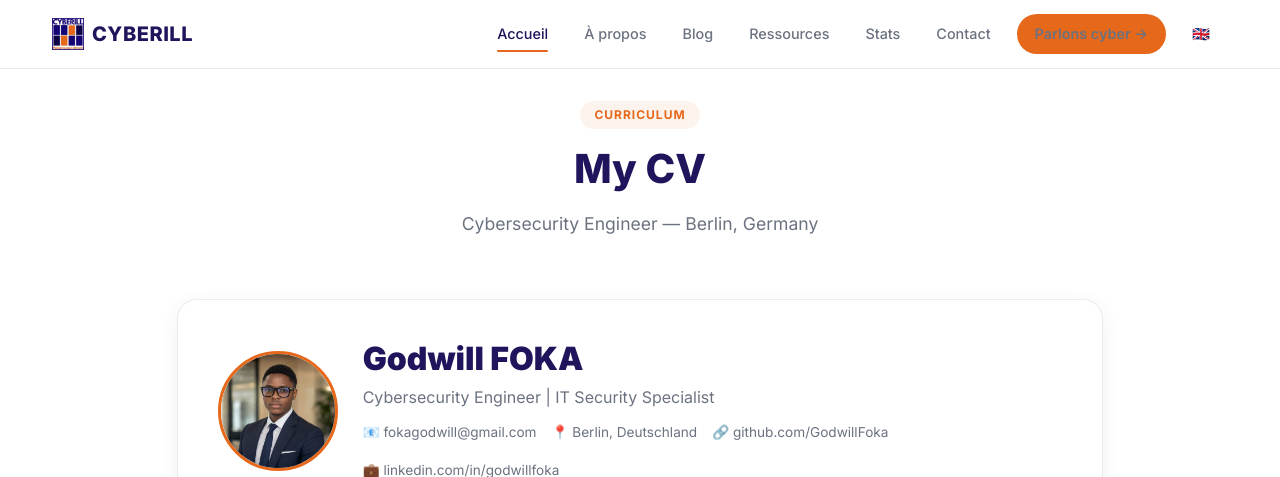
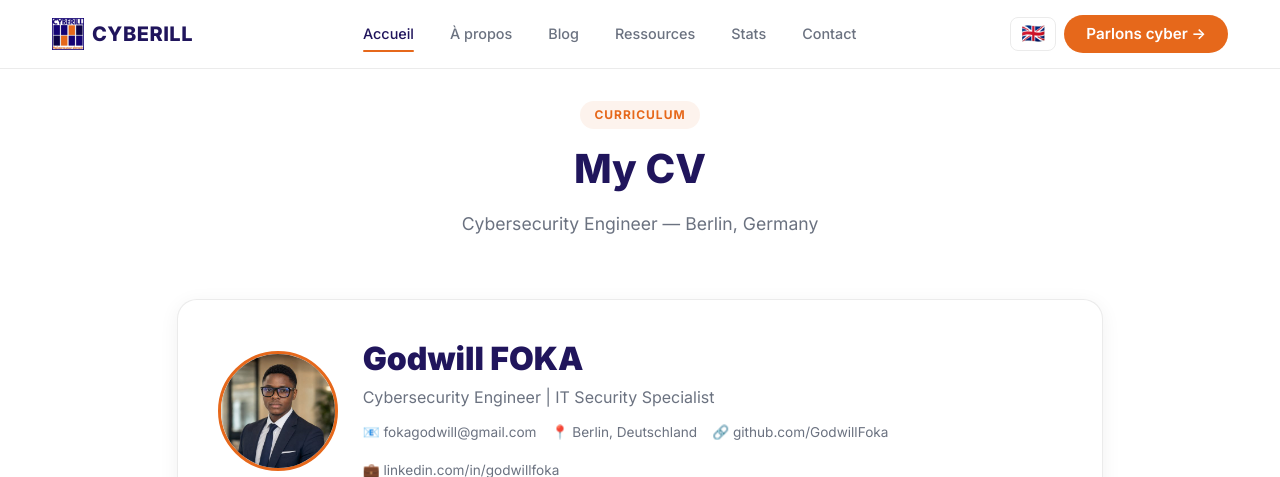
Before and after one commit to GodwillFoka/cyberill, a Django app: page /en/cv/ in a window 1280 px wide. Shown: the top 477 px of the page. Run offline with Django 5.2, Linux system fonts and the light colour scheme.

Commit message:
Langue par défaut EN + drapeaux seuls + navbar centrée
- Default language: English (au lieu de Français)
- Root / redirige vers /en/
- Sélecteur de langue : flags uniquement 🇬🇧🇫🇷🇩🇪
- Navbar : liens centrés (mx-auto), CTA + flags à droite
- CSS : .lang-dropdown, .lang-flag-item
- Context processor : ordre EN/FR/DE

```diff
--- a/config/settings.py
+++ b/config/settings.py
@@ -70,10 +70,10 @@ AUTH_PASSWORD_VALIDATORS = [
     {'NAME': 'django.contrib.auth.password_validation.NumericPasswordValidator'},
 ]
 
-LANGUAGE_CODE = 'fr'
+LANGUAGE_CODE = 'en'
 LANGUAGES = [
+    ('en', 'English'),
     ('fr', 'Français'),
-    ('en', 'English'),
     ('de', 'Deutsch'),
 ]
 LOCALE_PATHS = [BASE_DIR / 'locale']
--- a/core/context_processors.py
+++ b/core/context_processors.py
@@ -6,8 +6,8 @@ def site_language(request):
     return {
         'lang': lang,
         'LANGUAGES': [
+            ('en', 'English'),
             ('fr', 'Français'),
-            ('en', 'English'),
             ('de', 'Deutsch'),
         ],
         'current_path': request.path,
--- a/static/css/style.css
+++ b/static/css/style.css
@@ -107,6 +107,43 @@ body {
 }
 
 .nav-cta-btn::after { display: none !important; }
+
+/* Language dropdown — flags only */
+.lang-dropdown {
+    background: transparent;
+    border: 1px solid var(--border);
+    border-radius: 8px;
+    padding: 6px 10px;
+    font-size: 1.2rem;
+    line-height: 1;
+    cursor: pointer;
+    transition: all 0.2s;
+}
+
+.lang-dropdown:hover {
+    border-color: var(--accent);
+    background: rgba(230, 104, 27, 0.05);
+}
+
+.lang-dropdown::after { display: none !important; }
+
+.lang-flag-item {
+    font-size: 1.5rem !important;
+    text-align: center;
+    padding: 6px 12px !important;
+}
+
+.lang-flag-item.active {
+    background: rgba(230, 104, 27, 0.1) !important;
+}
+
+.dropdown-menu {
+    min-width: 50px !important;
+    border-radius: var(--radius);
+    box-shadow: var(--shadow);
+    border: 1px solid var(--border);
+    padding: 4px;
+}
 
 /* ===== Hero Section ===== */
 .hero {
--- a/templates/base.html
+++ b/templates/base.html
@@ -26,30 +26,32 @@
                 <span class="navbar-toggler-icon"></span>
             </button>
             <div class="collapse navbar-collapse" id="navMenu">
-                <ul class="navbar-nav ms-auto align-items-center">
+                <ul class="navbar-nav mx-auto align-items-center">
                     <li class="nav-item"><a class="nav-link" href="{% url 'home' %}">{% trans "Accueil" %}</a></li>
                     <li class="nav-item"><a class="nav-link" href="{% url 'about' %}">{% trans "À propos" %}</a></li>
                     <li class="nav-item"><a class="nav-link" href="{% url 'blog_list' %}">{% trans "Blog" %}</a></li>
                     <li class="nav-item"><a class="nav-link" href="{% url 'ressources' %}">{% trans "Ressources" %}</a></li>
                     <li class="nav-item"><a class="nav-link" href="{% url 'stats' %}">{% trans "Stats" %}</a></li>
                     <li class="nav-item"><a class="nav-link" href="{% url 'contact' %}">{% trans "Contact" %}</a></li>
-                    <li class="nav-item ms-lg-2"><a class="nav-link nav-cta-btn" href="{% url 'contact' %}">{% trans "Parlons cyber →" %}</a></li>
-                    <!-- Language Switcher -->
-                    <li class="nav-item dropdown ms-lg-2">
-                        <a class="nav-link dropdown-toggle" href="#" role="button" data-bs-toggle="dropdown">
+                </ul>
+                <div class="d-flex align-items-center gap-2">
+                    <!-- Language Switcher — Flags only -->
+                    <div class="dropdown">
+                        <button class="btn lang-dropdown" type="button" data-bs-toggle="dropdown">
                             {% if lang == 'fr' %}🇫🇷{% elif lang == 'de' %}🇩🇪{% else %}🇬🇧{% endif %}
-                        </a>
+                        </button>
                         <ul class="dropdown-menu dropdown-menu-end">
                             {% for code, name in LANGUAGES %}
                             <li>
-                                <a class="dropdown-item {% if lang == code %}active{% endif %}" href="/{{ code }}/{{ current_path|cut:'/'|cut:lang }}">
-                                    {% if code == 'fr' %}🇫🇷 {{ name }}{% elif code == 'de' %}🇩🇪 {{ name }}{% else %}🇬🇧 {{ name }}{% endif %}
+                                <a class="dropdown-item lang-flag-item {% if lang == code %}active{% endif %}" href="/{{ code }}/{{ current_path|cut:'/'|cut:lang }}">
+                                    {% if code == 'en' %}🇬🇧{% elif code == 'fr' %}🇫🇷{% else %}🇩🇪{% endif %}
                                 </a>
                             </li>
                             {% endfor %}
                         </ul>
-                    </li>
-                </ul>
+                    </div>
+                    <a class="btn btn-accent btn-sm nav-cta-btn" href="{% url 'contact' %}">{% trans "Parlons cyber →" %}</a>
+                </div>
             </div>
         </div>
     </nav>
```
